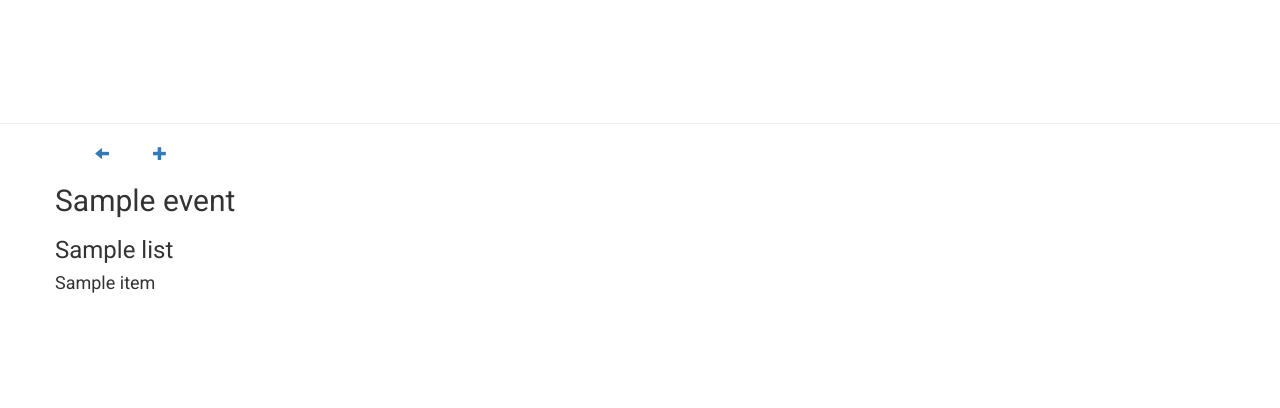
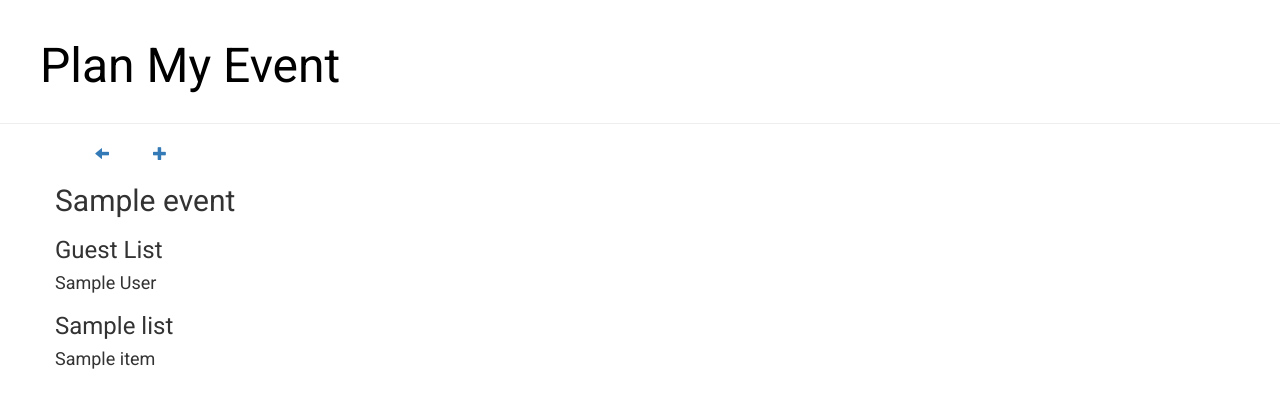
Before and after one commit to lesliexin/plan_my_event, a Django app: page /event/1/ in a window 1280 px wide. Shown: the top 408 px of the page. Run offline with Django 3.2, Linux system fonts and the light colour scheme; tables that the repository leaves empty hold one stand-in row (values such as "Sample post"); some libraries are stand-ins or nearby versions.

Commit message:
Displaying guest list

```diff
--- a/my_event_site/event_app/static/css/event_app.css
+++ b/my_event_site/event_app/static/css/event_app.css
@@ -5,7 +5,7 @@
 }
 
 .page-header h1, .page-header h1 a, .page-header h1 a:visited, .page-header h1 a:active {
-    color: #ffffff;
+    color: #000000;
     font-size: 36pt;
     text-decoration: none;
 }
--- a/my_event_site/event_app/templates/event_app/event_detail.html
+++ b/my_event_site/event_app/templates/event_app/event_detail.html
@@ -6,6 +6,13 @@
 		<a href="{% url 'event_list' %}" class="content"><span class="glyphicon glyphicon-arrow-left"></span></a>
 		<a href="{% url 'list_new' pk=event.pk %}" class="content"><span class="glyphicon glyphicon-plus"></span></a>
 		<h2>{{ event.name }}</h2>
+	</div>
+
+	<div call = "guests">
+		<h3>Guest List</h3>
+		{% for guest in guestlist %}
+			<h4> {{ guest.full_name }} </h4>
+		{% endfor %}
 	</div>
 
 	{% for item_list in items %}
@@ -17,19 +24,4 @@
 			{% endfor %}
 		</div>
 	{% endfor %}
-
-	<!-- {% for title in list_titles %}
-		<div call = "lists3">
-			<h4> {{ title }} </h3>
-		</div>
-	{% endfor %}
-	{% for list_ in items %}
-		<div call = "lists">
-			{% for item in list_ %}
-				<div call = "lists2">
-					<h4> {{ item.title }} </h3>
-				</div>
-			{% endfor %}
-		</div>
-	{% endfor %} -->
 {% endblock %}
--- a/my_event_site/event_app/urls.py
+++ b/my_event_site/event_app/urls.py
@@ -7,4 +7,5 @@ urlpatterns = [
     path('event/new', views.event_new, name='event_new'),
     path('event/<int:pk>/edit/', views.event_edit, name='event_edit'),
     path('event/<int:pk>/new', views.list_new, name='list_new'),
+    path('list/<int:pk_e>/<int:pk_l>', views.list_detail, name='list_detail'),
 ]
--- a/my_event_site/event_app/views.py
+++ b/my_event_site/event_app/views.py
@@ -16,7 +16,7 @@ def event_detail(request, pk):
     event = get_object_or_404(Event, pk=pk)
     which_event = Event.objects.get(id=pk)
     lists = list(which_event.list_set.all())
-    guestlist = list(which_event.guestlist_set.all())
+    guestlist = list(which_event.guestlist_set.all()[0].person_set.all())
     list_titles = []
     items = []
     item_list = []
@@ -26,15 +26,12 @@ def event_detail(request, pk):
         items.append(item_list)
         list_titles.append(list_.title)
         nums.insert(indx,indx)
-    length = len(list_titles)
-
 
     return render(request, 'event_app/event_detail.html', {
         'list_titles': list_titles,
         'event': event,
         'guestlist': guestlist,
         'items': items,
-        'length': length,
         'nums': nums
     })
 
@@ -78,3 +75,27 @@ def list_new(request, pk):
     else:
         form = ListForm()
     return render(request,'event_app/event_edit.html', {'form': form})
+
+
+def list_detail(request, pk_e, pk_l):
+    event = get_object_or_404(Event, pk=pk_e)
+    which_event = Event.objects.get(id=pk_e)
+    lists = list(which_event.list_set.all())
+    guestlist = list(which_event.guestlist_set.all())
+    list_titles = []
+    items = []
+    item_list = []
+    nums = []
+    for indx, list_ in enumerate(lists):
+        item_list = list(lists[indx].item_set.all())
+        items.append(item_list)
+        list_titles.append(list_.title)
+        nums.insert(indx,indx)
+
+    return render(request, 'event_app/event_detail.html', {
+        'list_titles': list_titles,
+        'event': event,
+        'guestlist': guestlist,
+        'items': items,
+        'nums': nums
+    })
```
